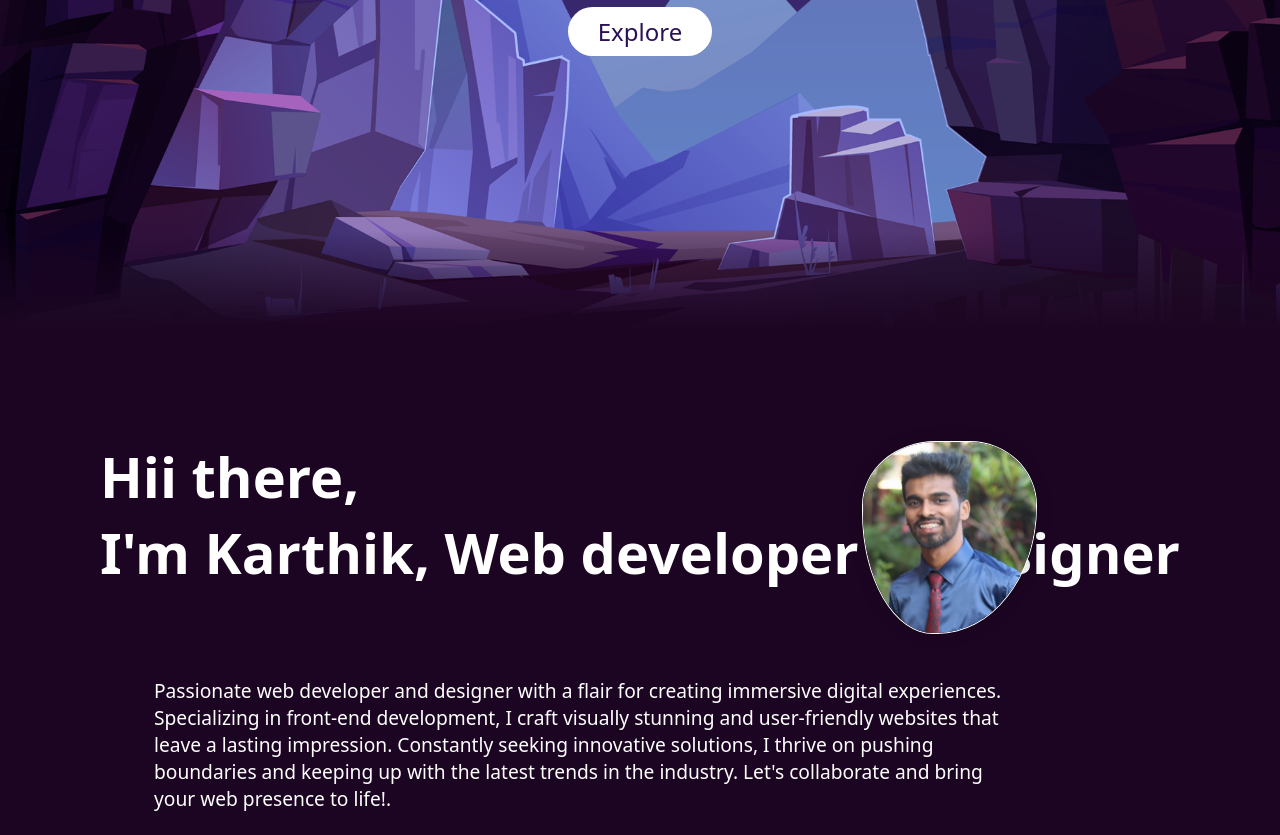
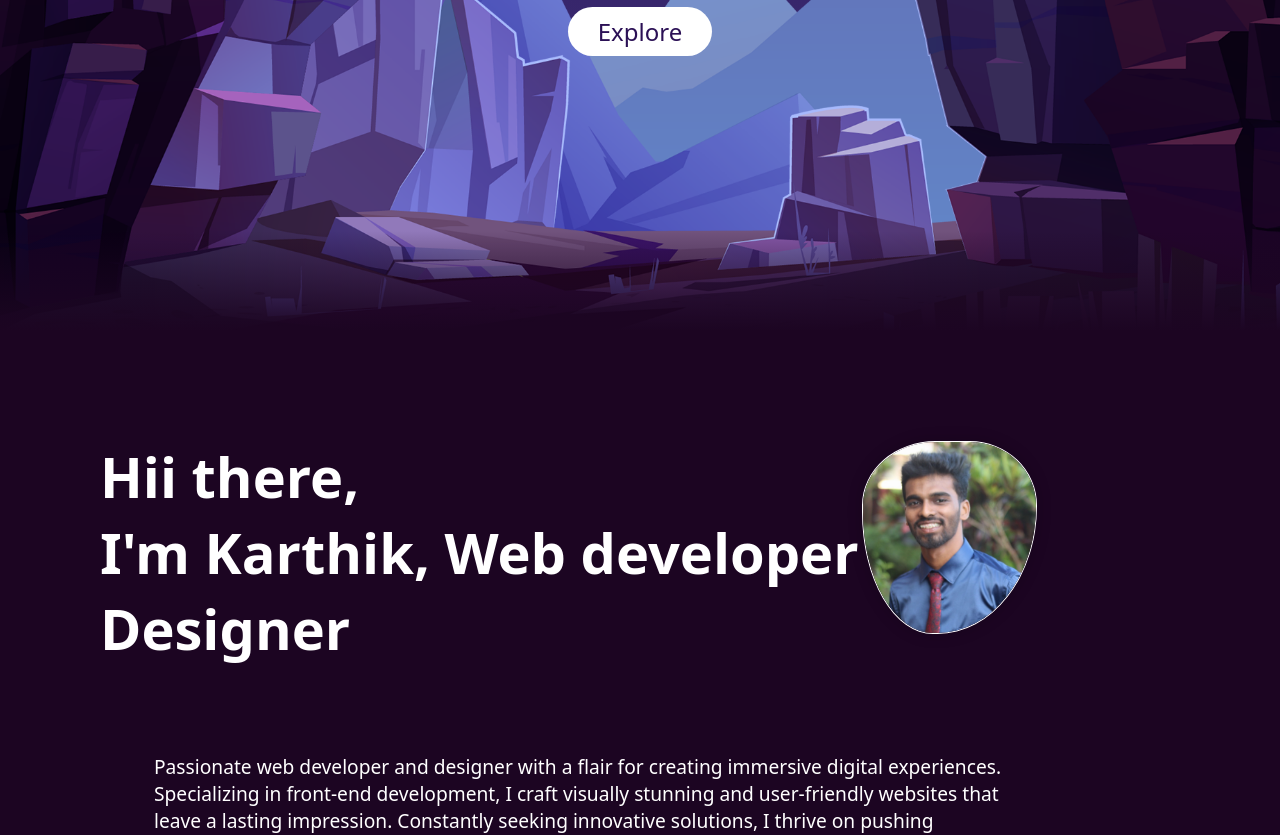
Before and after one commit to karthi57/Portfolio, a plain HTML site: page index.html in a window 1280 px wide. Shown: the part 469-1304 px from the top of the page. Drawn offline with Linux system fonts and the light colour scheme.

Commit message:
Update index.html

```diff
--- a/index.html
+++ b/index.html
@@ -37,7 +37,7 @@
         </span>
         <span id="About">
             <p>
-            <h2>Hii there,<br> I'm Karthik, Web developer & Designer</h2>
+            <h2>Hii there,<br> I'm Karthik, Web developer &<br>Designer</h2>
             </p>
             <br><br>
             <span class="first">
```
